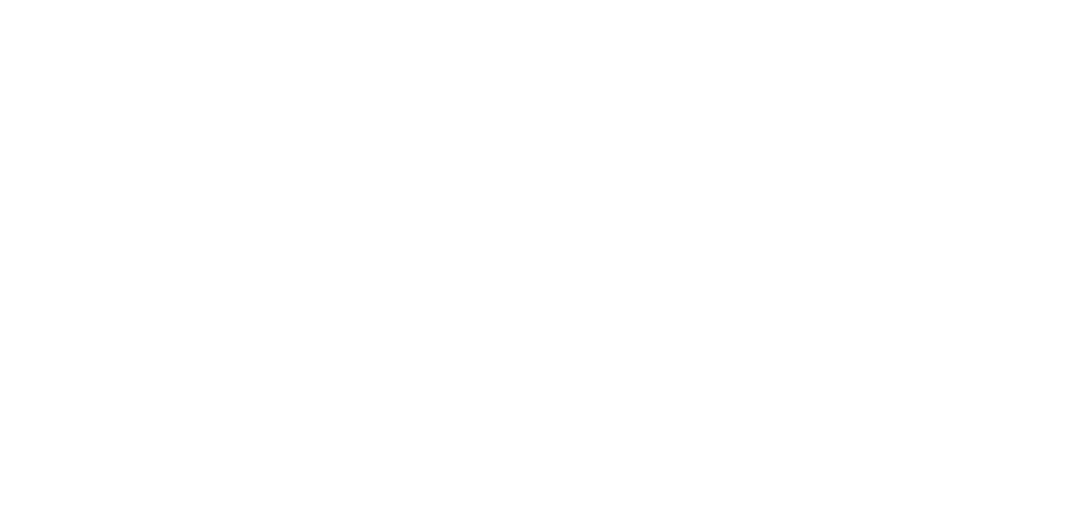
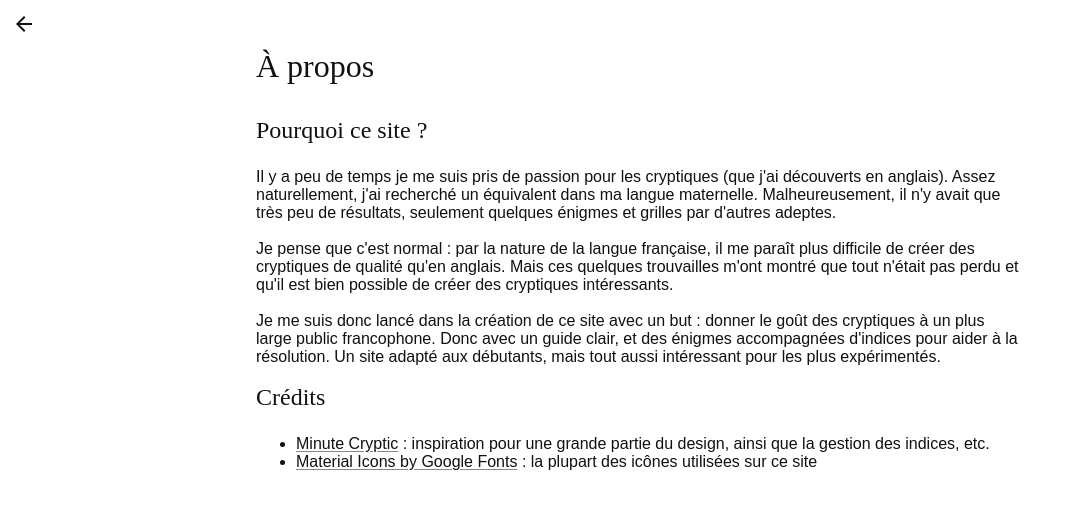
Before and after one commit to BaliBalo/cryptiques, a Nuxt app: page /a-propos in a window 1280 px wide. Before the commit this address had no page. Shown: the top 508 px of the page, without its empty margins (0-1066 px from the left). Built offline with nearby package versions, Linux system fonts and the light colour scheme.

Commit message:
Add footer to landing page And create about page

```diff
--- /dev/null
+++ b/app/pages/a-propos.vue
@@ -0,0 +1,39 @@
+<script setup lang="ts">
+	definePageMeta({
+		title: 'À propos | Cryptiques',
+		htmlAttrs: { class: 'page-a-propos' },
+	});
+</script>
+
+<template>
+	<main>
+		<Back />
+		<h1>À propos</h1>
+		<h2>Pourquoi ce site ?</h2>
+		<p>Il y a peu de temps je me suis pris de passion pour les cryptiques (que j'ai découverts en anglais). Assez naturellement, j'ai recherché un équivalent dans ma langue maternelle. Malheureusement, il n'y avait que très peu de résultats, seulement quelques énigmes et grilles par d'autres adeptes.</p>
+		<p>Je pense que c'est normal : par la nature de la langue française, il me paraît plus difficile de créer des cryptiques de qualité qu'en anglais. Mais ces quelques trouvailles m'ont montré que tout n'était pas perdu et qu'il est bien possible de créer des cryptiques intéressants.</p>
+		<p>Je me suis donc lancé dans la création de ce site avec un but : donner le goût des cryptiques à un plus large public francophone. Donc avec un guide clair, et des énigmes accompagnées d'indices pour aider à la résolution. Un site adapté aux débutants, mais tout aussi intéressant pour les plus expérimentés.</p>
+		<h2>Crédits</h2>
+		<ul>
+			<li><a href="https://minutecryptic.com" target="_blank" rel="noopener noreferrer">Minute Cryptic</a> : inspiration pour une grande partie du design, ainsi que la gestion des indices, etc.</li>
+			<li><a href="https://fonts.google.com/icons" target="_blank" rel="noopener noreferrer">Material Icons by Google Fonts</a> : la plupart des icônes utilisées sur ce site</li>
+		</ul>
+	</main>
+</template>
+
+<style scoped>
+	main {
+		max-width: 800px;
+		margin: 0 auto;
+		padding: 48px 16px;
+	}
+	a {
+		text-decoration: underline color-mix(in srgb, currentColor, transparent 50%);
+		text-underline-offset: 2px;
+		transition: text-decoration-color .15s, text-underline-offset .15s;
+		&:hover, &:focus-visible {
+			text-decoration-color: var(--color-primary);
+			text-underline-offset: 4px;
+		}
+	}
+</style>
--- a/app/pages/index.vue
+++ b/app/pages/index.vue
@@ -14,6 +14,7 @@
 </script>
 
 <template>
+	<div class="above">
 		<header>
 			<hgroup>
 				<h1>Cryptiques</h1>
@@ -32,6 +33,15 @@
 			</div>
 			<ClueList />
 		</main>
+	</div>
+	<footer>
+		<ul>
+			<li><NuxtLink to="/contact">Contact</NuxtLink></li>
+			<li><NuxtLink to="/a-propos">À propos</NuxtLink></li>
+			<li><NuxtLink to="/outils">Outils</NuxtLink></li>
+			<li><NuxtLink to="/politique-de-confidentialite">Politique de confidentialité</NuxtLink></li>
+		</ul>
+	</footer>
 </template>
 
 <style>
@@ -47,10 +57,11 @@
 }
 @keyframes index-angle-spin { to { --index-angle: 1turn; } }
 .page-index {
-	#root {
+	.above {
 		max-width: 800px;
 		margin: 0 auto;
 		padding: 48px 16px;
+		min-height: 100lvh;
 	}
 	.account {
 		position: absolute;
@@ -115,5 +126,22 @@
 			animation-play-state: running;
 		}
 	}
+	footer {
+		border-top: 1px solid var(--light-border);
+		ul {
+			display: flex;
+			flex-flow: row wrap;
+			justify-content: center;
+			gap: 8px 24px;
+			list-style: none;
+			margin: 0;
+			padding: 8px 16px 24px;
+		}
+		a {
+			opacity: 0.5;
+			transition: opacity .15s;
+			&:hover, &:focus-visible { opacity: 1; }
+		}
+	}
 }
 </style>
--- a/app/pages/moi.vue
+++ b/app/pages/moi.vue
@@ -58,7 +58,7 @@
 			</fieldset>
 			<fieldset>
 				<legend>Créez votre énigme</legend>
-				<p>La création d'énigme par les utilisateurs n'est pas encore supportée. Vous pouvez envoyer vos suggestions via <NuxtLink to="/contact">le formulaire de contact</NuxtLink>.</p>
+				<p>La création d'énigme par les utilisateurs n'est pas encore supportée. Vous pouvez envoyer vos suggestions via le <NuxtLink to="/contact">formulaire de contact</NuxtLink>.</p>
 			</fieldset>
 		</template>
 	</main>
--- a/app/pages/outils.vue
+++ b/app/pages/outils.vue
@@ -5,9 +5,7 @@
 </script>
 
 <template>
-	<NuxtLink to="/" class="back">
-		<svg xmlns="http://www.w3.org/2000/svg" viewBox="0 -960 960 960" width="24px" height="24px"><path d="m313-440 224 224-57 56-320-320 320-320 57 56-224 224h487v80H313Z" /></svg>
-	</NuxtLink>
+	<Back />
 	<main>
 		<h1>Liens utiles</h1>
 		<h2>Pour résoudre ou créer</h2>
@@ -21,13 +19,13 @@
 				</ul>
 			</li>
 			<li>
-				<a href="http://ducktiles.com/" target="_blank" rel="noopener noreferrer">Ducktiles</a>, pour mélanger des lettres visuellement et trouver des anagrammes, sans lister tous les mots possibles - utile pour résoudre certaines énigmes sans avoir l'impression de tricher.
+				<a href="http://ducktiles.com/" target="_blank" rel="noopener noreferrer">Ducktiles</a>, pour mélanger des lettres visuellement et trouver des anagrammes, sans lister tous les mots possibles - utile pour résoudre certaines énigmes sans avoir l'impression de tricher
 			</li>
 			<li>
-				<a href="https://www.quinapalus.com/cgi-bin/qat-fr" target="_blank" rel="noopener noreferrer">Qat</a>, un outil puissant de recherche de mots (un peu difficile d'utilisation, et mode d'emploi en anglais seulement).
+				<a href="https://www.quinapalus.com/cgi-bin/qat-fr" target="_blank" rel="noopener noreferrer">Qat</a>, un outil puissant de recherche de mots (un peu difficile d'utilisation, et mode d'emploi en anglais seulement)
 			</li>
 			<li>
-				<a href="https://www.anagrammeur.com/" target="_blank" rel="noopener noreferrer">Anagrammeur</a>, pour trouver des anagrammes (possible avec Qat mais ce site est plus simple d'utilisation).
+				<a href="https://www.anagrammeur.com/" target="_blank" rel="noopener noreferrer">Anagrammeur</a>, pour trouver des anagrammes (possible avec Qat mais ce site est plus simple d'utilisation)
 			</li>
 		</ul>
 		<h2>Cryptiques Français</h2>
@@ -46,10 +44,10 @@
 		<h3>Anglais</h3>
 		<ul>
 			<li>
-				<a href="https://www.minutecryptic.com/" target="_blank" rel="noopener noreferrer">Minute Cryptic</a>, un jeu quotidien de cryptiques anglais (plutôt du côté simple en général), avec explications.
+				<a href="https://www.minutecryptic.com/" target="_blank" rel="noopener noreferrer">Minute Cryptic</a>, un jeu quotidien de cryptiques anglais (plutôt du côté simple en général), avec explications
 			</li>
 			<li>
-				<a href="https://www.parseword.com/" target="_blank" rel="noopener noreferrer">Parseword</a>, autre jeu quotidien, mais au lieu de taper la réponse, il faut séléctionner les opérations une à une.
+				<a href="https://www.parseword.com/" target="_blank" rel="noopener noreferrer">Parseword</a>, autre jeu quotidien, mais au lieu de rentrer la réponse directement, il faut appliquer les opérations une à une
 			</li>
 			<li>
 				<a href="https://www.theguardian.com/crosswords/series/quick-cryptic" target="_blank" rel="noopener noreferrer">The Guardian Quick Cryptic</a>, grille hebdomadaire pour débutants (seulement 4 techniques utilisées dans chaque grille, listées explicitement)
@@ -67,18 +65,10 @@
 	a {
 		text-decoration: underline color-mix(in srgb, currentColor, transparent 50%);
 		text-underline-offset: 2px;
-		transition: text-decoration-color .3s, text-underline-offset .3s;
+		transition: text-decoration-color .15s, text-underline-offset .15s;
 		&:hover, &:focus-visible {
 			text-decoration-color: var(--color-primary);
 			text-underline-offset: 4px;
 		}
 	}
-	.back {
-		position: fixed;
-		top: 8px; left: 8px;
-		background: var(--background);
-		border-radius: 50%;
-		padding: 4px;
-		z-index: 9;
-	}
 </style>
```
Lines whose indentation alone changed are shown as unchanged.
